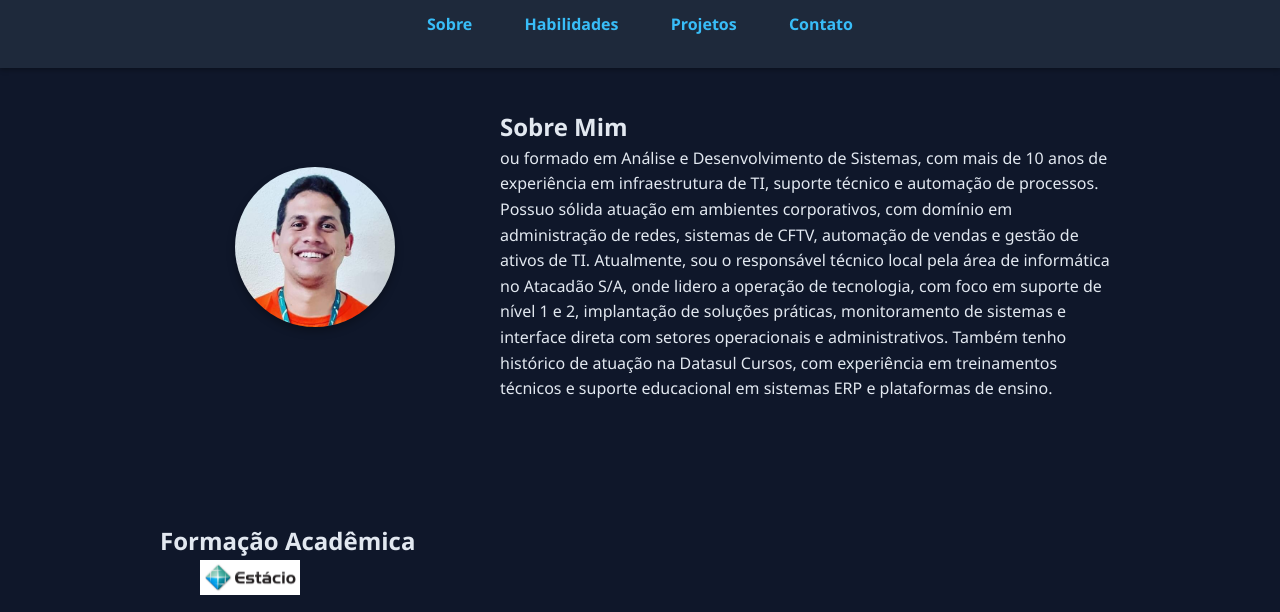
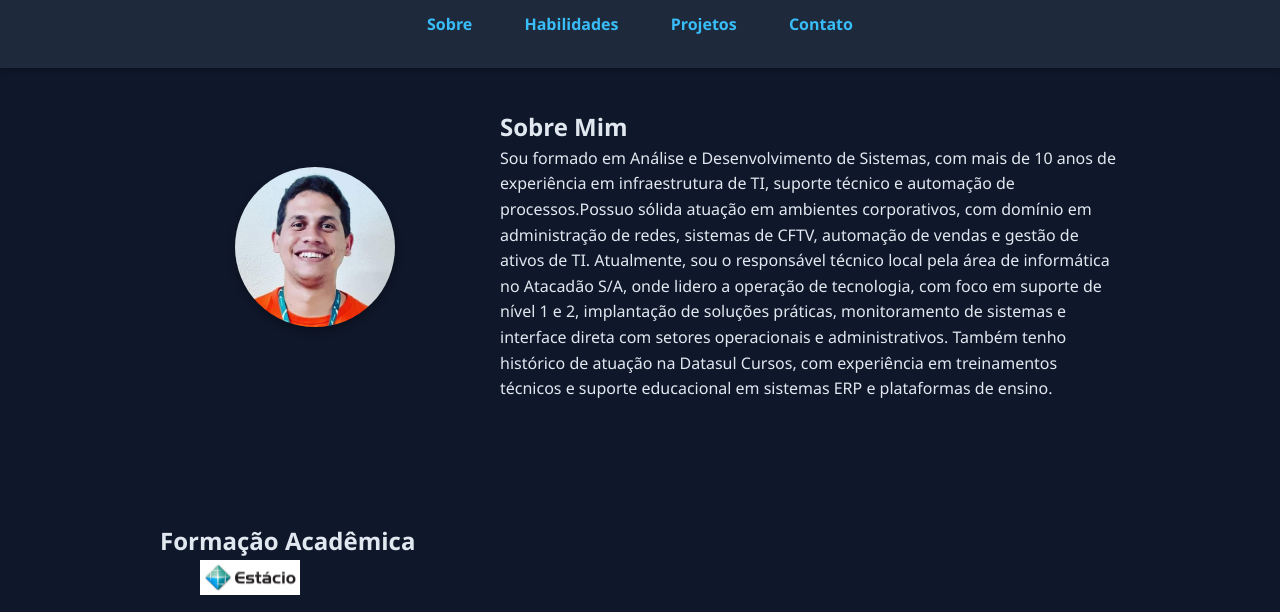
Before and after one commit to joao1405/portfolio-joaoluiz, a plain HTML site: page index.html in a window 1280 px wide. Shown: the part 125-737 px from the top of the page. Drawn offline with Linux system fonts and the light colour scheme.

Commit message:
Update index.html

```diff
--- a/index.html
+++ b/index.html
@@ -31,12 +31,8 @@
     </div>
     <div class="sobre-texto">
       <h2>Sobre Mim</h2>
-      <p>ou formado em Análise e Desenvolvimento de Sistemas, com mais de 10 anos de experiência em infraestrutura de TI, suporte técnico e automação de processos.
-
-      Possuo sólida atuação em ambientes corporativos, com domínio em administração de redes, sistemas de CFTV, automação de vendas e gestão de ativos de TI.
-
+      <p>Sou formado em Análise e Desenvolvimento de Sistemas, com mais de 10 anos de experiência em infraestrutura de TI, suporte técnico e automação de processos.Possuo sólida atuação em ambientes corporativos, com domínio em administração de redes, sistemas de CFTV, automação de vendas e gestão de ativos de TI.
       Atualmente, sou o responsável técnico local pela área de informática no Atacadão S/A, onde lidero a operação de tecnologia, com foco em suporte de nível 1 e 2, implantação de soluções práticas, monitoramento de sistemas e interface direta com setores operacionais e administrativos.
-
       Também tenho histórico de atuação na Datasul Cursos, com experiência em treinamentos técnicos e suporte educacional em sistemas ERP e plataformas de ensino.</p>
     </div>
   </section>
```
